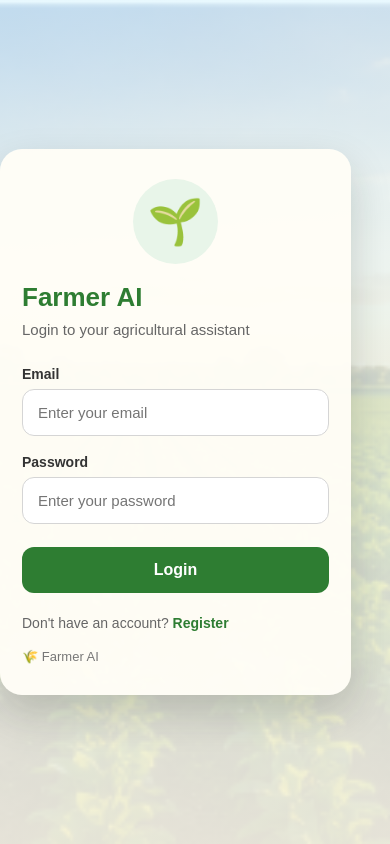
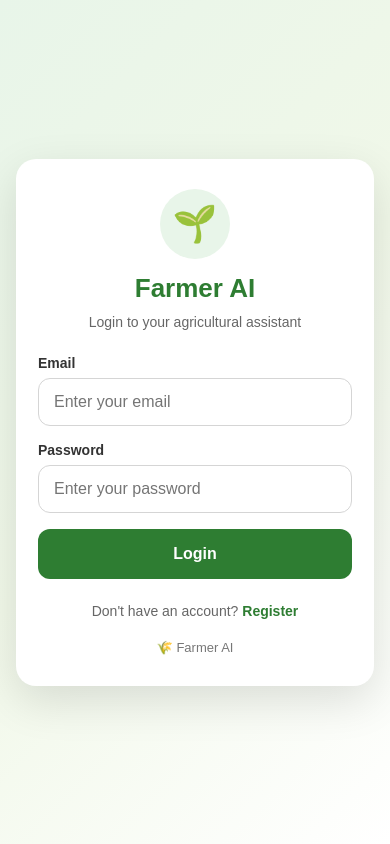
Before and after one commit to dharanyam2025it-cell/Farmer-ai-Hackmatrix2026, a Flask app: page /login in a window 390 px wide. Run offline with Flask 3, Linux system fonts and the light colour scheme.

Commit message:
login page edited

```diff
--- a/templates/login.html
+++ b/templates/login.html
@@ -13,35 +13,38 @@
         padding: 0;
     }
 
+    html,
     body {
-    margin: 0;
+        width: 100%;
+        min-height: 100%;
+    }
+
+    body {
         min-height: 100vh;
+        min-height: 100dvh;
+        font-family: Arial, sans-serif;
+        background: linear-gradient(135deg, #e8f5e9, #f1f8e9, #ffffff);
+
         display: flex;
         justify-content: center;
         align-items: center;
-    font-family: Arial, sans-serif;
 
-    background:
-        linear-gradient(
-            180deg,
-            rgba(225, 247, 255, 0.72),
-            rgba(246, 243, 232, 0.92)
-        ),
-        url("{{ url_for('static', filename='images/bg.jpg') }}")
-        center / cover fixed;
+        padding: 20px;
     }
+
     .login-container {
         width: 100%;
         max-width: 430px;
+        margin: auto;
     }
 
     .login-card {
-    width: 90%;
-    max-width: 420px;
-    background: rgba(255, 253, 246, 0.96);
-    padding: 35px;
-    border-radius: 22px;
-    box-shadow: 0 18px 40px rgba(24, 32, 24, 0.18);
+        width: 100%;
+        background: white;
+        border-radius: 24px;
+        padding: 38px 32px;
+        box-shadow: 0 15px 45px rgba(0, 0, 0, 0.12);
+        text-align: center;
     }
 
     .logo {
@@ -50,9 +53,11 @@
         margin: 0 auto 18px;
         border-radius: 50%;
         background: #e8f5e9;
+
         display: flex;
         align-items: center;
         justify-content: center;
+
         font-size: 45px;
     }
 
@@ -66,6 +71,7 @@
         color: #666;
         font-size: 15px;
         margin-bottom: 28px;
+        line-height: 1.5;
     }
 
     .flash-message {
@@ -73,6 +79,7 @@
         border-radius: 10px;
         margin-bottom: 18px;
         font-size: 14px;
+        line-height: 1.4;
     }
 
     .flash-success {
@@ -86,6 +93,7 @@
     }
 
     .form-group {
+        width: 100%;
         text-align: left;
         margin-bottom: 18px;
     }
@@ -99,12 +107,20 @@
     }
 
     .form-group input {
+        display: block;
         width: 100%;
-        padding: 14px 15px;
+        height: 48px;
+
+        padding: 0 15px;
+
         border: 1px solid #d5d5d5;
         border-radius: 12px;
+
         font-size: 15px;
         outline: none;
+
+        background: #fff;
+
         transition: 0.2s;
     }
 
@@ -114,28 +130,33 @@
     }
 
     .login-btn {
+        display: block;
         width: 100%;
+        height: 50px;
+
         border: none;
-        padding: 14px;
         border-radius: 12px;
+
         background: #2e7d32;
         color: white;
+
         font-size: 16px;
         font-weight: 700;
+
         cursor: pointer;
+
         margin-top: 5px;
-        transition: 0.2s;
     }
 
     .login-btn:hover {
         background: #1b5e20;
-        transform: translateY(-1px);
     }
 
     .register-text {
         margin-top: 22px;
         color: #666;
         font-size: 14px;
+        line-height: 1.5;
     }
 
     .register-text a {
@@ -160,16 +181,91 @@
         color: #2e7d32;
     }
 
-    @media (max-width: 480px) {
+
+    /* ============================= */
+    /* MOBILE */
+    /* ============================= */
+
+    @media (max-width: 600px) {
+
+        body {
+            padding: 16px;
+            align-items: center;
+        }
+
+        .login-container {
+            width: 100%;
+            max-width: 380px;
+        }
+
         .login-card {
+            width: 100%;
             padding: 30px 22px;
+            border-radius: 20px;
+        }
+
+        .logo {
+            width: 70px;
+            height: 70px;
+            font-size: 36px;
+            margin-bottom: 14px;
         }
 
         h1 {
             font-size: 26px;
         }
+
+        .subtitle {
+            font-size: 14px;
+            margin-bottom: 22px;
+        }
+
+        .form-group {
+            margin-bottom: 16px;
+        }
+
+        .form-group input {
+            height: 48px;
+            font-size: 16px;
+        }
+
+        .login-btn {
+            height: 50px;
+            font-size: 16px;
+        }
+    }
+
+
+    /* ============================= */
+    /* SMALL PHONES */
+    /* ============================= */
+
+    @media (max-width: 380px) {
+
+        body {
+            padding: 12px;
+        }
+
+        .login-card {
+            padding: 25px 18px;
+        }
+
+        .logo {
+            width: 62px;
+            height: 62px;
+            font-size: 32px;
+        }
+
+        h1 {
+            font-size: 24px;
+        }
+
+        .subtitle {
+            font-size: 13px;
+        }
     }
 </style>
+
 
 </head>
 
```
Lines whose indentation alone changed are shown as unchanged.
